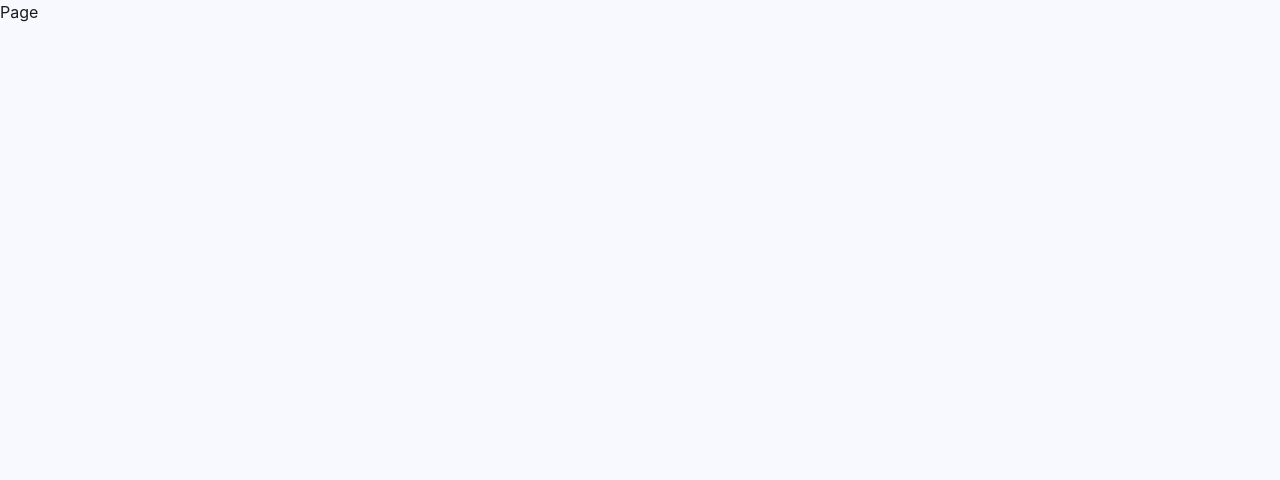
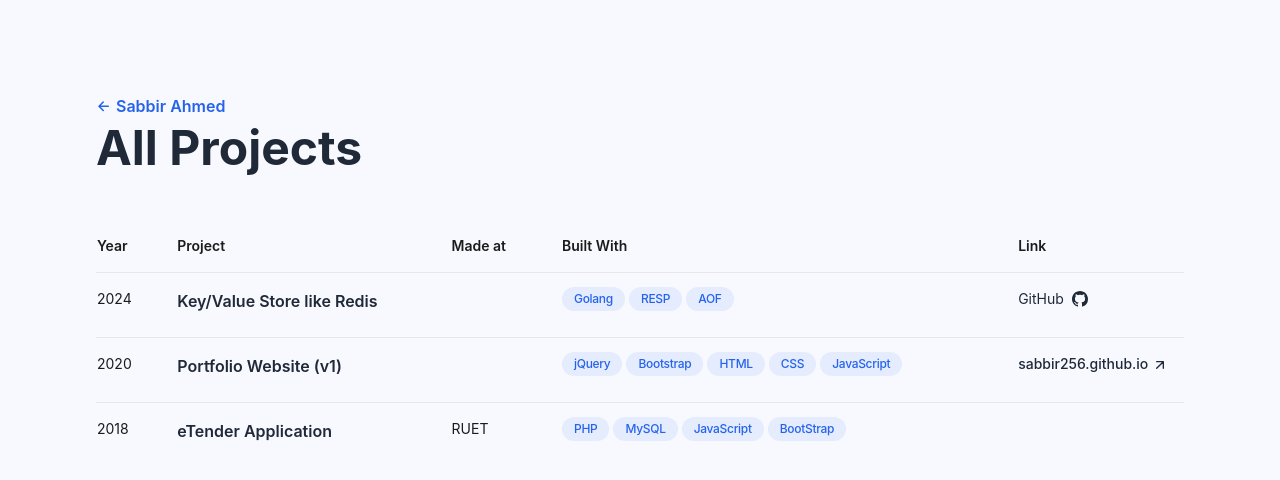
Before and after one commit to Sabbir256/sabbir256.github.io, a React (Vite) app: page /portfolio/archive in a window 1280 px wide. Shown: the top 480 px of the page. Built offline with nearby package versions, Linux system fonts and the light colour scheme.

Commit message:
added project archives

```diff
--- a/src/components/Experience.tsx
+++ b/src/components/Experience.tsx
@@ -1,5 +1,5 @@
 import Card from "@/components/ui/Card";
-import Link from "@/components/ui/Title";
+import { IconArrowUpRight } from "@/icons";
 
 function Experience() {
   return (
@@ -38,7 +38,15 @@ function Experience() {
       /> */}
 
       <div className="lg:mt-6">
-        <Link title="View Full Résumé" url="./resume.pdf" />
+        <a
+        href="./resume.pdf"
+        className="group leading-tight font-semibold inline-block relative hover:text-blue-600 transition-colors"
+        target="_blank"
+        rel="noreferrer noopener"
+      >
+        <span className="group-hover:text-blue-600">View Full Résumé</span>
+        <IconArrowUpRight className="size-4 -right-5 bottom-0 absolute group-hover:-right-6 group-hover:bottom-1 transition-[right,bottom] duration-200 leading-3 group-hover:text-blue-600" />
+      </a>
       </div>
     </section>
   );
--- a/src/components/Projects.tsx
+++ b/src/components/Projects.tsx
@@ -1,5 +1,5 @@
 import Title from "@/components/ui/Title";
-import { IconRight } from "@/icons";
+import { IconArrowRight } from "@/icons";
 import { Link } from "react-router-dom";
 
 function Projects() {
@@ -31,13 +31,13 @@ function Projects() {
       <div>
         <Link
           to="/portfolio/archive"
-          className="group leading-tight font-medium text-base relative transition-colors inline-block"
+          className="group leading-tight font-semibold relative transition-colors inline-flex items-center"
         >
-          <span className="text-black relative">
+          <span className="relative">
             <h3>View Full Project Archive</h3>
             <span className="absolute w-0 h-[1px] bg-blue-600 left-0 bottom-0 group-hover:w-full transition-[width]"></span>
           </span>
-          <IconRight className="size-6 -bottom-1 -right-6 absolute group-hover:-right-8 transition-[right] leading-3" />
+          <IconArrowRight className="ml-1 size-4 group-hover:translate-x-2 transition-transform" />
         </Link>
       </div>
     </section>
--- a/src/components/ui/Title.tsx
+++ b/src/components/ui/Title.tsx
@@ -4,12 +4,12 @@ type Props = {
   title: string;
   url: string;
 };
-function Link({ title, url }: Props) {
+function Title({ title, url }: Props) {
   return (
     <>
       <a
         href={url}
-        className="group leading-tight font-medium text-base inline-block relative hover:text-blue-600 transition-colors"
+        className="group leading-tight inline-block relative hover:text-blue-600 transition-colors"
         target="_blank"
         rel="noreferrer noopener"
       >
@@ -20,4 +20,4 @@ function Link({ title, url }: Props) {
   );
 }
 
-export default Link;
+export default Title;
--- /dev/null
+++ b/src/icons/IconArrowRight.tsx
@@ -0,0 +1,18 @@
+import { SVGProps } from "react";
+
+export const IconArrowRight = (props: SVGProps<SVGSVGElement>) => {
+  return (
+    <svg
+      viewBox="0 0 16 16"
+      fill="currentColor"
+      height="1em"
+      width="1em"
+      {...props}
+    >
+      <path
+        fillRule="evenodd"
+        d="M8.22 2.97a.75.75 0 011.06 0l4.25 4.25a.75.75 0 010 1.06l-4.25 4.25a.75.75 0 01-1.06-1.06l2.97-2.97H3.75a.75.75 0 010-1.5h7.44L8.22 4.03a.75.75 0 010-1.06z"
+      />
+    </svg>
+  );
+};
--- a/src/icons/IconRight.tsx
+++ /dev/null
@@ -1,18 +0,0 @@
-import { SVGProps } from "react";
-
-export const IconRight = (props: SVGProps<SVGSVGElement>) => {
-  return (
-    <svg
-      fill="currentColor"
-      viewBox="0 0 16 16"
-      height="1em"
-      width="1em"
-      {...props}
-    >
-      <path
-        fillRule="evenodd"
-        d="M4 8a.5.5 0 01.5-.5h5.793L8.146 5.354a.5.5 0 11.708-.708l3 3a.5.5 0 010 .708l-3 3a.5.5 0 01-.708-.708L10.293 8.5H4.5A.5.5 0 014 8z"
-      />
-    </svg>
-  );
-};
--- a/src/icons/index.ts
+++ b/src/icons/index.ts
@@ -4,4 +4,4 @@ export * from "./IconX";
 export * from "./IconInstagram";
 export * from "./IconArrowUpRight";
 export * from "./IconLeetCode";
-export * from "./IconRight";
+export * from "./IconArrowRight";
--- a/src/pages/ArchivePage.tsx
+++ b/src/pages/ArchivePage.tsx
@@ -1,5 +1,123 @@
+import Title from "@/components/ui/Title";
+import { IconArrowRight, IconGithub } from "@/icons";
+import { Link } from "react-router-dom";
+
 function ArchivePage() {
-  return <div>Page</div>;
+  return (
+    <div className="min-h-screen max-w-screen-xl px-6 py-12 md:px-12 md:py-20 lg:px-24 mx-auto lg:py-24">
+      <Link
+        to="/portfolio/"
+        className="group leading-tight font-semibold text-base relative transition-colors text-blue-600 inline-flex items-center mb-2"
+      >
+        <IconArrowRight className="rotate-180 mr-1 size-4 transition-transform group-hover:-translate-x-2" />
+        Sabbir Ahmed
+      </Link>
+
+      <h1 className="text-4xl sm:text-5xl font-bold text-gray-800">
+        All Projects
+      </h1>
+
+      <table className="w-full mt-12 text-left border-collapse">
+        <thead className="sticky top-0 z-10 border-b px-6 py-5">
+          <tr>
+            <th className="py-4 pr-8 text-sm font-semibold">Year</th>
+            <th className="py-4 pr-8 text-sm font-semibold">Project</th>
+            <th className="py-4 pr-8 text-sm font-semibold hidden lg:table-cell">
+              Made at
+            </th>
+            <th className="py-4 pr-8 text-sm font-semibold hidden lg:table-cell">
+              Built With
+            </th>
+            <th className="py-4 pr-8 text-sm font-semibold hidden sm:table-cell">
+              Link
+            </th>
+          </tr>
+        </thead>
+        <tbody>
+          <TableRow
+            year="2024"
+            title="Key/Value Store like Redis"
+            builtWith={["Golang", "RESP", "AOF"]}
+            github="https://github.com/Sabbir256/fastdb"
+          />
+          <TableRow
+            year="2020"
+            title="Portfolio Website (v1)"
+            builtWith={["jQuery", "Bootstrap", "HTML", "CSS", "JavaScript"]}
+            url="https://sabbir256.github.io"
+          />
+          <TableRow
+            year="2018"
+            title="eTender Application"
+            madeAt="RUET"
+            builtWith={["PHP", "MySQL", "JavaScript", "BootStrap"]}
+          />
+        </tbody>
+      </table>
+    </div>
+  );
+}
+
+type TableRowProps = {
+  year: string;
+  title: string;
+  madeAt?: string;
+  builtWith: string[];
+  url?: string;
+  github?: string;
+};
+
+function TableRow({
+  year,
+  title,
+  madeAt,
+  builtWith,
+  url,
+  github,
+}: TableRowProps) {
+  return (
+    <tr className="border-b last:border-none">
+      <td className="py-4 pr-4 align-top text-sm">{year}</td>
+      <td className="py-4 pr-4 align-top text-md font-semibold text-gray-800">
+        <div className="hidden sm:block">{title}</div>
+        <div className="block sm:hidden">
+          {url && <Title title={title} url={url} />}
+          {github && <Title title={title} url={github} />}
+          {!(url || github) && <div>{title}</div>}
+        </div>
+      </td>
+      <td className="py-4 pr-4 align-top text-sm hidden lg:table-cell">
+        {madeAt}
+      </td>
+      <td className="py-4 pr-4 align-top text-sm hidden lg:table-cell">
+        <ul className="flex flex-wrap -translate-y-1.5">
+          {builtWith.map((name, idx) => (
+            <li className="my-1 mr-1" key={idx + name}>
+              <div className="bg-blue-500/10 rounded-full px-3 py-1 text-xs text-blue-600 tracking-tight font-medium">
+                {name}
+              </div>
+            </li>
+          ))}
+        </ul>
+      </td>
+      <td className="py-4 text-sm font-medium text-gray-800 align-top hidden sm:table-cell">
+        {url && <Title title={url.split("://")[1]} url={url} />}
+        {github && (
+          <a
+            href={github}
+            className="hover:text-blue-600"
+            target="_blank"
+            rel="noreferrer noopener"
+          >
+            <div className="inline-flex items-center font-normal">
+              GitHub
+              <IconGithub className="ml-2 size-4" />
+            </div>
+          </a>
+        )}
+      </td>
+    </tr>
+  );
 }
 
 export default ArchivePage;
```
